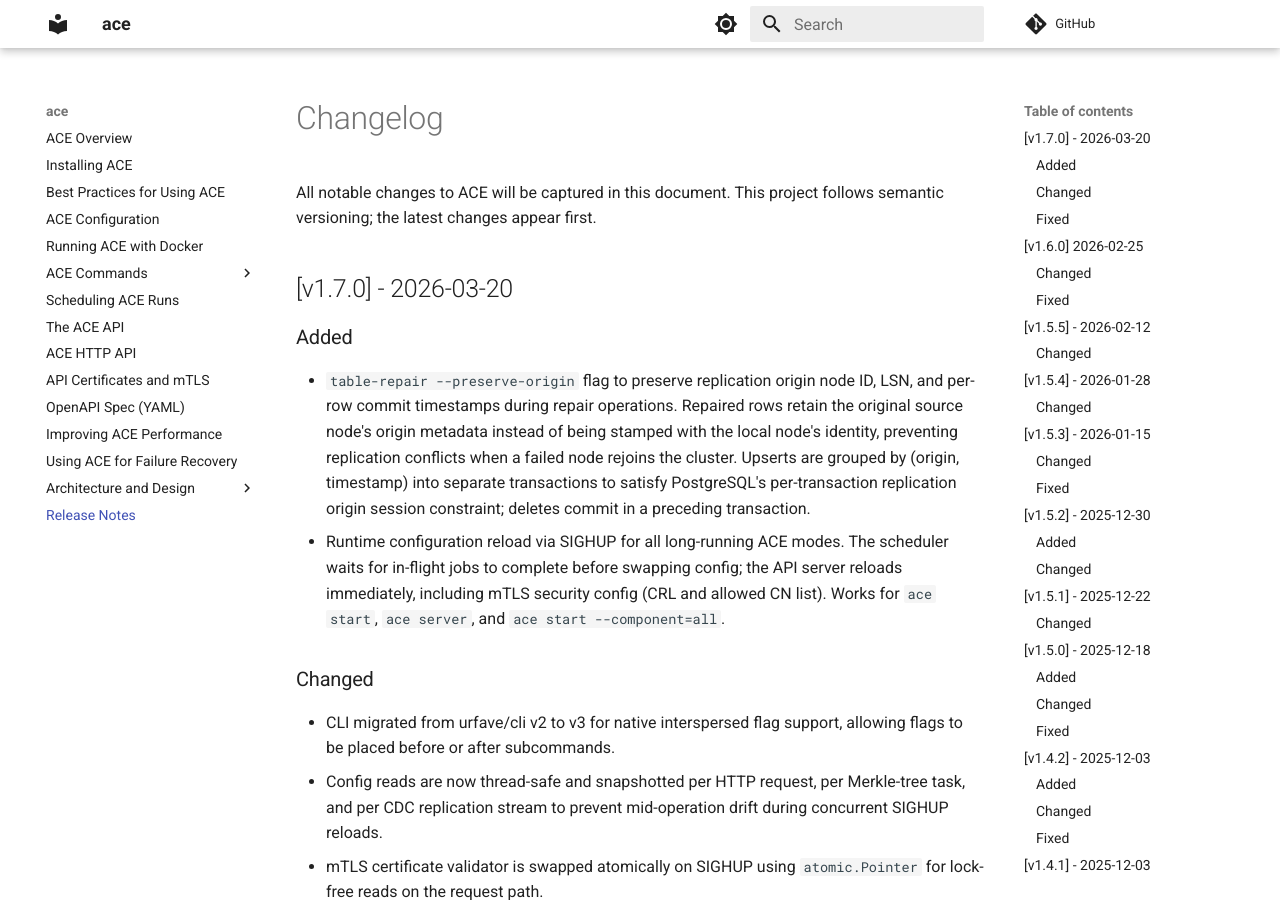
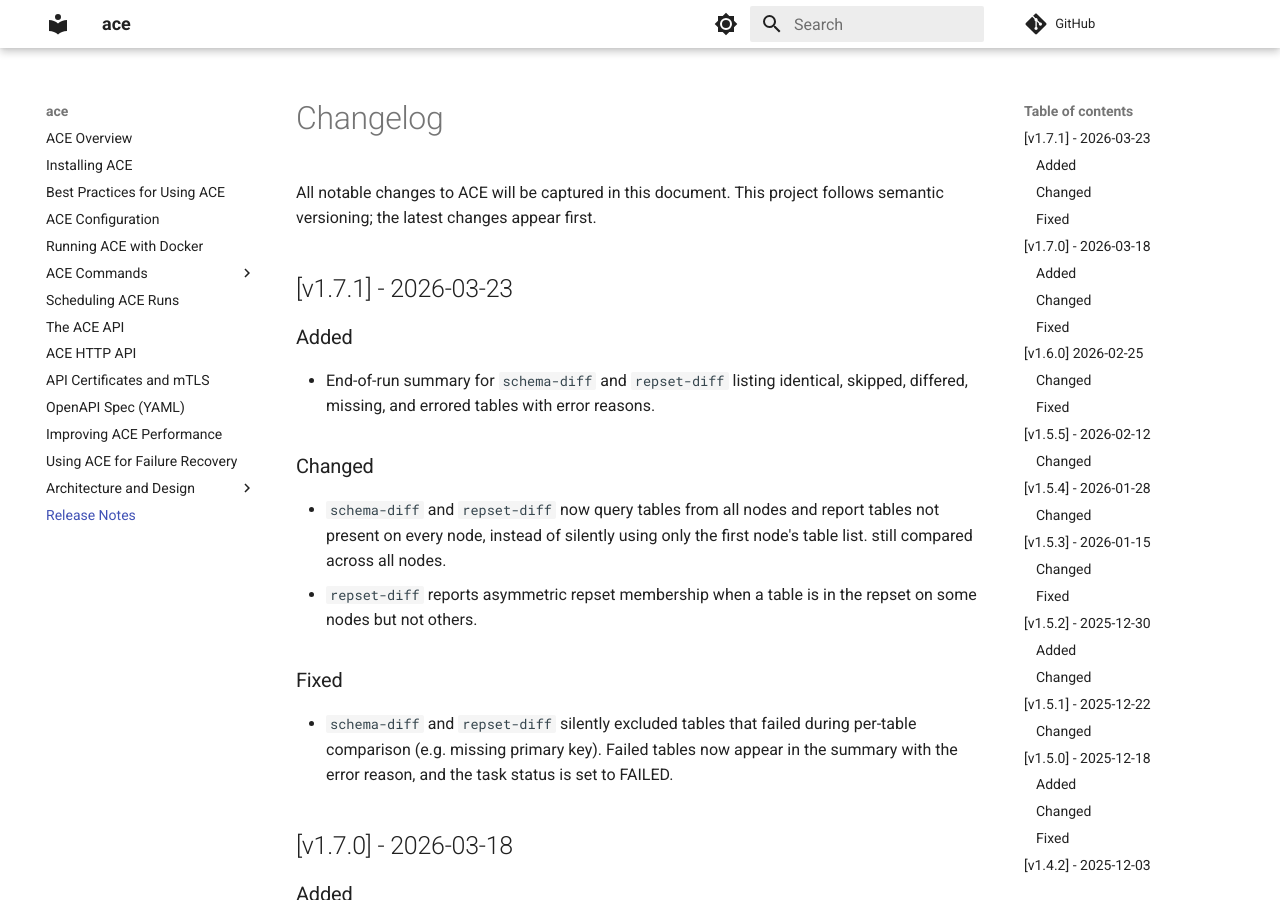
Before and after one commit to pgEdge/ace, an MkDocs documentation site: the page built from docs/CHANGELOG.md, in a window 1280 px wide and 900 px high. Built offline with MkDocs 1.6.1 and Material for MkDocs 9.7.7, drawn with Linux system fonts in a browser that asks for light colours; comment, search, counter and statistics services are not loaded.

Commit message:
Update CHANGELOG.md for v1.7.1

```diff
--- a/docs/CHANGELOG.md
+++ b/docs/CHANGELOG.md
@@ -2,7 +2,19 @@
 
 All notable changes to ACE will be captured in this document. This project follows semantic versioning; the latest changes appear first.
 
-## [v1.7.0] - 2026-03-20
+## [v1.7.1] - 2026-03-23
+
+### Added
+- End-of-run summary for `schema-diff` and `repset-diff` listing identical, skipped, differed, missing, and errored tables with error reasons.
+
+### Changed
+- `schema-diff` and `repset-diff` now query tables from all nodes and report tables not present on every node, instead of silently using only the first node's table list.  still compared across all nodes.
+- `repset-diff` reports asymmetric repset membership when a table is in the repset on some nodes but not others.
+
+### Fixed
+- `schema-diff` and `repset-diff` silently excluded tables that failed during per-table comparison (e.g. missing primary key). Failed tables now appear in the summary with the error reason, and the task status is set to FAILED.
+
+## [v1.7.0] - 2026-03-18
 
 ### Added
 - `table-repair --preserve-origin` flag to preserve replication origin node ID, LSN, and per-row commit timestamps during repair operations. Repaired rows retain the original source node's origin metadata instead of being stamped with the local node's identity, preventing replication conflicts when a failed node rejoins the cluster. Upserts are grouped by (origin, timestamp) into separate transactions to satisfy PostgreSQL's per-transaction replication origin session constraint; deletes commit in a preceding transaction.
```
